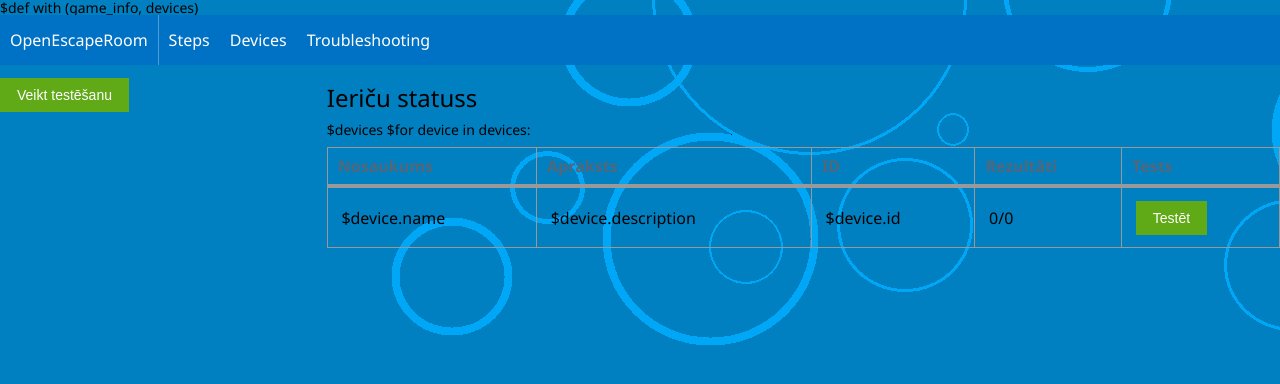
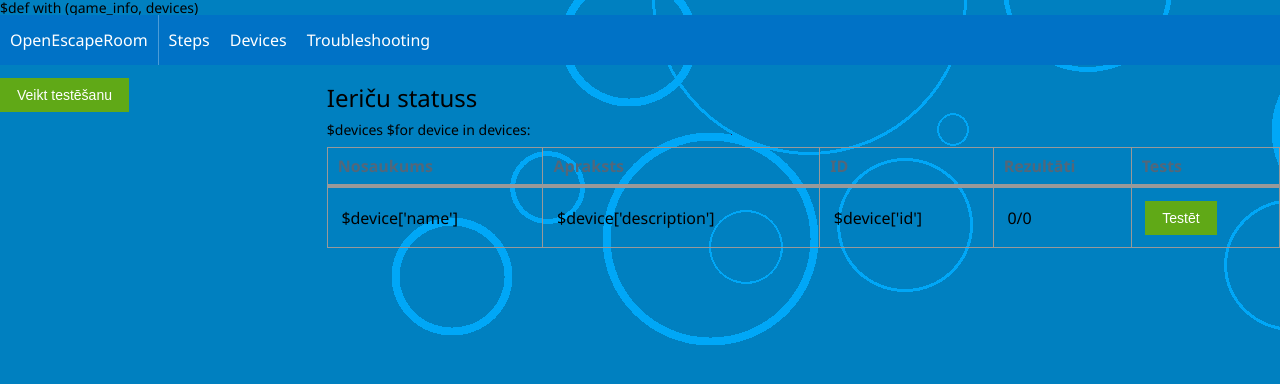
Before and after one commit to CRImier/escaperoom-web, a plain HTML site: page templates/debug.html in a window 1280 px wide. Drawn offline with Linux system fonts and the light colour scheme; files that its build step writes are made by us from their sources; files whose address does not match are found by name.

Commit message:
server WIP

```diff
--- a/templates/debug.html
+++ b/templates/debug.html
@@ -57,9 +57,9 @@ $def with (game_info, devices)
 <tbody>
 $devices
 $for device in devices:
-    <td>$device.name</td>
-    <td>$device.description</td>
-    <td>$device.id</td>
+    <td>$device['name']</td>
+    <td>$device['description']</td>
+    <td>$device['id']</td>
     <td>0/0</td>
     <td><button class="button device_button success" type="submit" value="test_devices"> Testēt</button></td>
     </tr>
```
